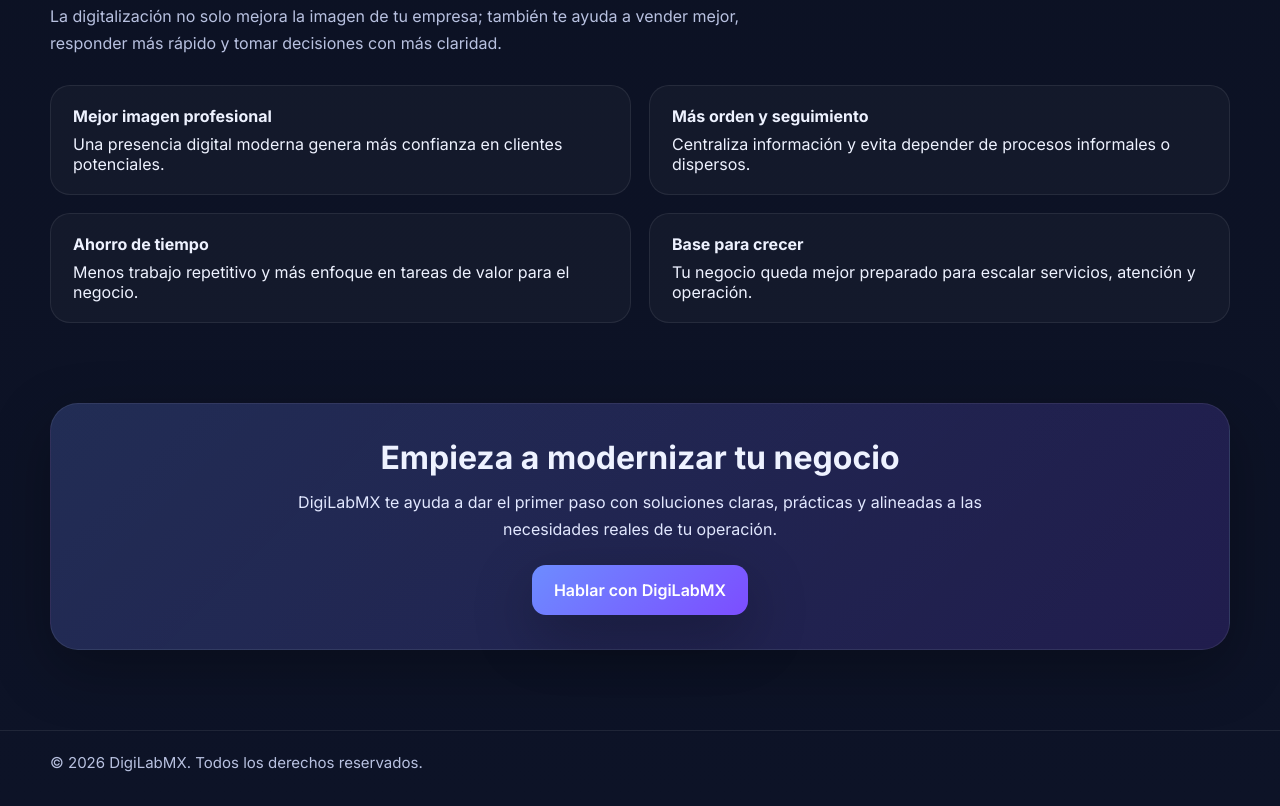
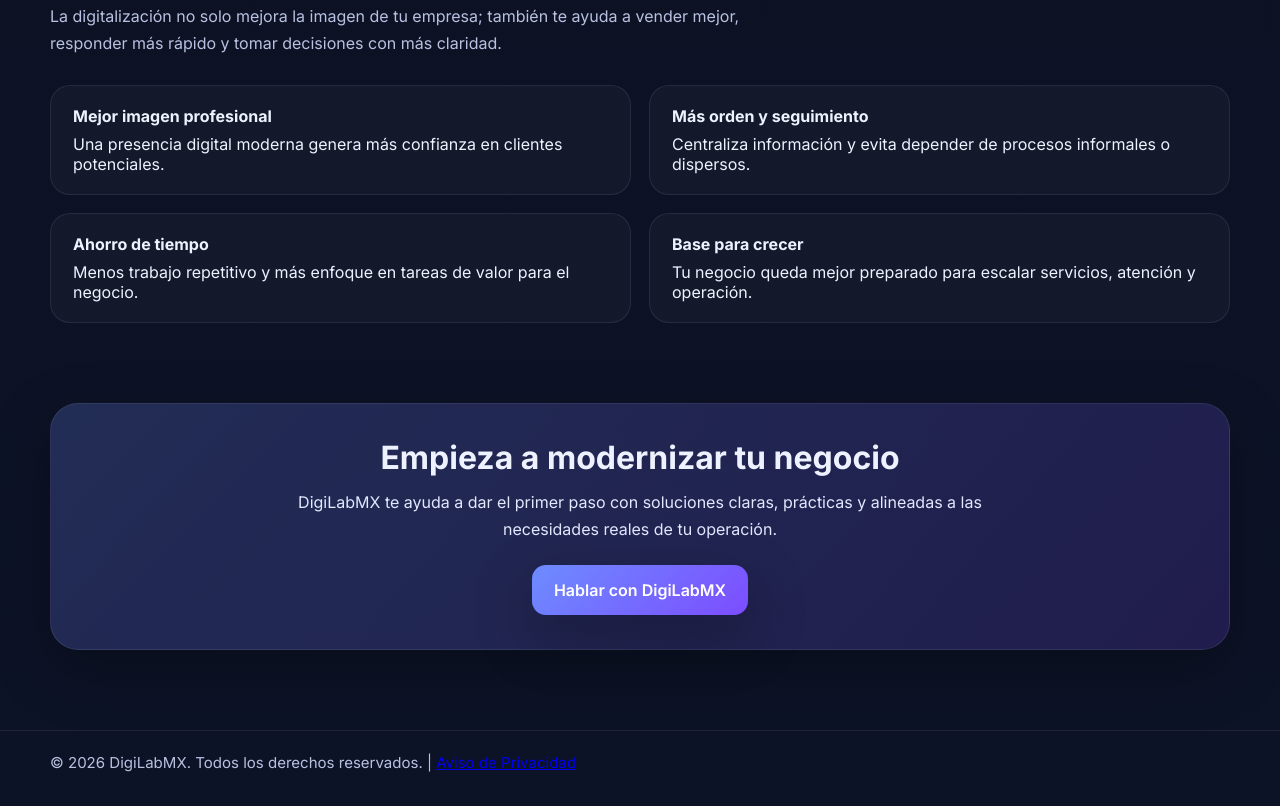
Before and after one commit to edquijano89/digilabmx, a plain HTML site: page index.html in a window 1280 px wide. Shown: the part 1155-1961 px from the top of the page. Drawn offline with Linux system fonts and the light colour scheme.

Commit message:
Update index.html

```diff
--- a/index.html
+++ b/index.html
@@ -414,10 +414,11 @@
       </div>
     </section>
   </main>
-
   <footer>
-    <div class="container">© 2026 DigiLabMX. Todos los derechos reservados.</div>
-  </footer>
-
+  <div class="container">
+    © 2026 DigiLabMX. Todos los derechos reservados. |
+    <a href="#privacidad">Aviso de Privacidad</a>
+  </div>
+</footer>
 </body>
 </html>
```
